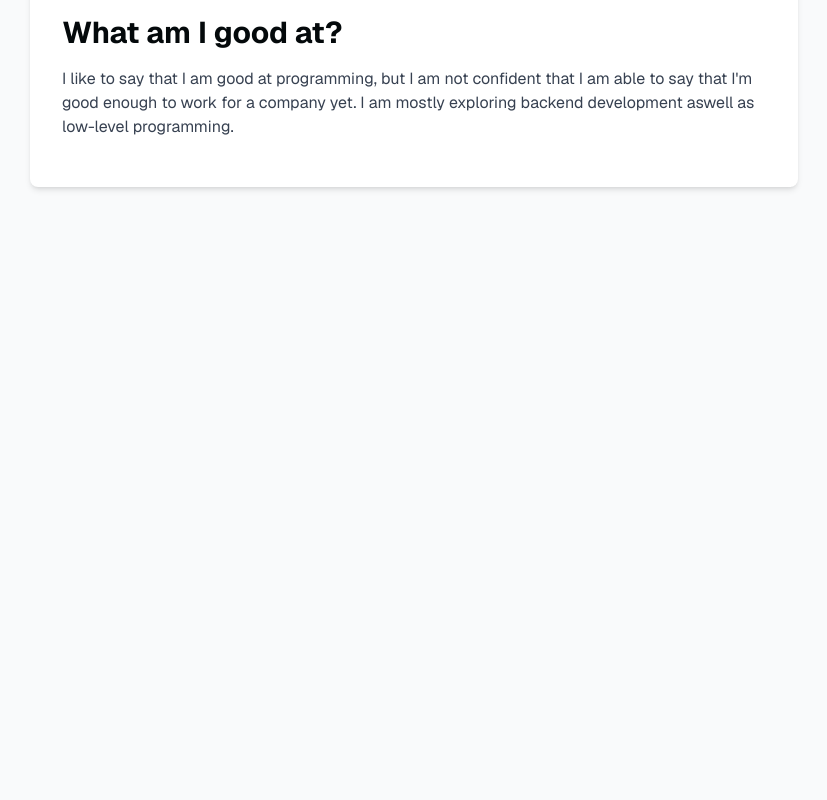
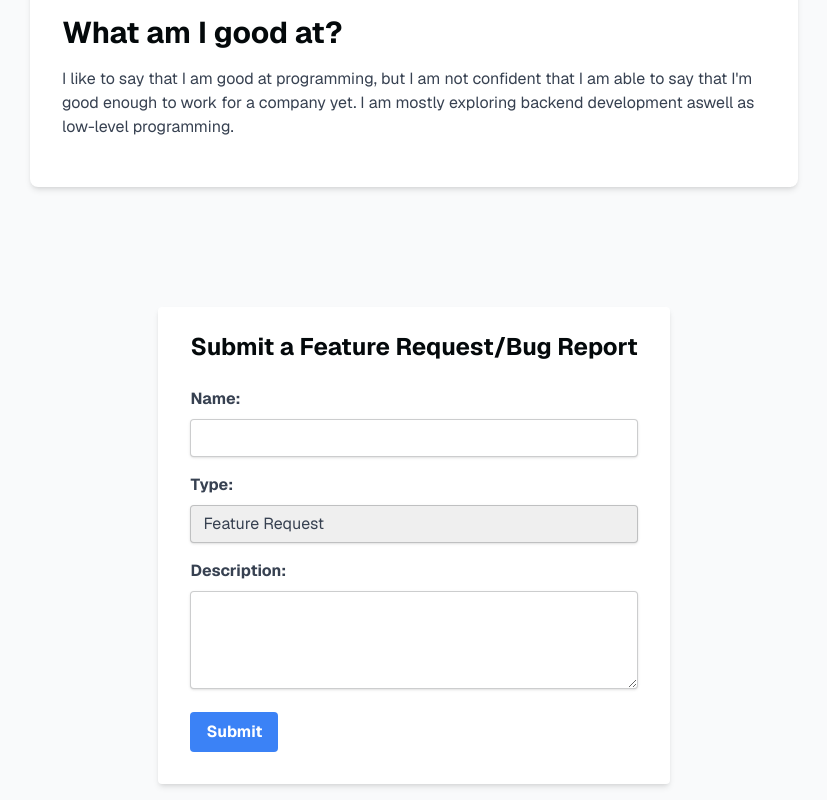
Before and after one commit to Halldor-Hrafn/my-nextjs-portfolio, a Next.js app: page /about in a window 1280 px wide. Shown: the part 957-1757 px from the top of the page, without its empty margins (226-1053 px from the left). Before the commit the page ends 1184 px from the top, so only its background shows below. Built offline with nearby package versions, Linux system fonts and the light colour scheme; no server answers.

Commit message:
Added a feature request/bug report section to the about me page. Should probably move it eventually

```diff
--- a/app/about/page.tsx
+++ b/app/about/page.tsx
@@ -1,7 +1,43 @@
 import React from 'react';
 import Navbar from '@/components/Navbar';
+import { redirect } from 'next/navigation';
+
+import { Resend } from 'resend';
 
 export default async function Page() {
+  const sendRequest = async (formData: FormData) => {
+    "use server"
+
+    const resend = new Resend(process.env.RESEND_API_KEY!);
+
+    const name = formData.get("name") as string;
+    const type = formData.get("type") as string;
+    const description = formData.get("description") as string;
+
+    const email = process.env.EMAIL!;
+
+    let typeString = "";
+
+    if (type === "feature") {
+      typeString = "Feature Request"
+    } else {
+      typeString = "Bug Report"
+    }
+
+    try {
+      await resend.emails.send({
+        from: 'Mr. Potts <portfolio@pottss.dev>',
+        to: [email],
+        subject: typeString,
+        text: `Name: ${name}\nType: ${type}\nDescription: ${description}`,
+      })
+    } catch (error) {
+      console.log(error)
+    }
+
+    return redirect("/about");
+  }
+
   return (
     <div className="flex-1 w-full flex flex-col gap-20 items-center">
       <Navbar />
@@ -34,6 +70,55 @@ export default async function Page() {
           </p>
         </div>
       </main>
+      <main className="flex-1 flex flex-col items-center justify-center h-full">
+        <form action={sendRequest} className="bg-white shadow-md rounded px-8 pt-6 pb-8 mb-4">
+          <h2 className="text-2xl font-bold mb-6">Submit a Feature Request/Bug Report</h2>
+          <div className="mb-4">
+            <label htmlFor="name" className="block text-gray-700 font-bold mb-2">
+              Name:
+            </label>
+            <input
+              type="text"
+              id="name"
+              name="name"
+              className="shadow appearance-none border rounded w-full py-2 px-3 text-gray-700 leading-tight focus:outline-none focus:shadow-outline"
+              required
+            />
+          </div>
+          <div className="mb-4">
+            <label htmlFor="type" className="block text-gray-700 font-bold mb-2">
+              Type:
+            </label>
+            <select
+              id="type"
+              name="type"
+              className="shadow appearance-none border rounded w-full py-2 px-3 text-gray-700 leading-tight focus:outline-none focus:shadow-outline"
+              required
+            >
+              <option value="feature">Feature Request</option>
+              <option value="bug">Bug Report</option>
+            </select>
+          </div>
+          <div className="mb-4">
+            <label htmlFor="description" className="block text-gray-700 font-bold mb-2">
+              Description:
+            </label>
+            <textarea
+              id="description"
+              name="description"
+              rows="4"
+              className="shadow appearance-none border rounded w-full py-2 px-3 text-gray-700 leading-tight focus:outline-none focus:shadow-outline"
+              required
+            ></textarea>
+          </div>
+          <button
+            type="submit"
+            className="bg-blue-500 hover:bg-blue-700 text-white font-bold py-2 px-4 rounded focus:outline-none focus:shadow-outline"
+          >
+            Submit
+          </button>
+        </form>
+      </main>
     </div>
   );
 }
--- a/package.json
+++ b/package.json
@@ -16,6 +16,7 @@
     "react-dom": "18.2.0",
     "react-markdown": "^9.0.1",
     "remark-gfm": "^4.0.0",
+    "resend": "^2.0.0",
     "tailwindcss": "3.3.3",
     "typescript": "5.1.3"
   },
```
Also changed, not shown: 1 other file (tests, documents, lock files or other folders).
